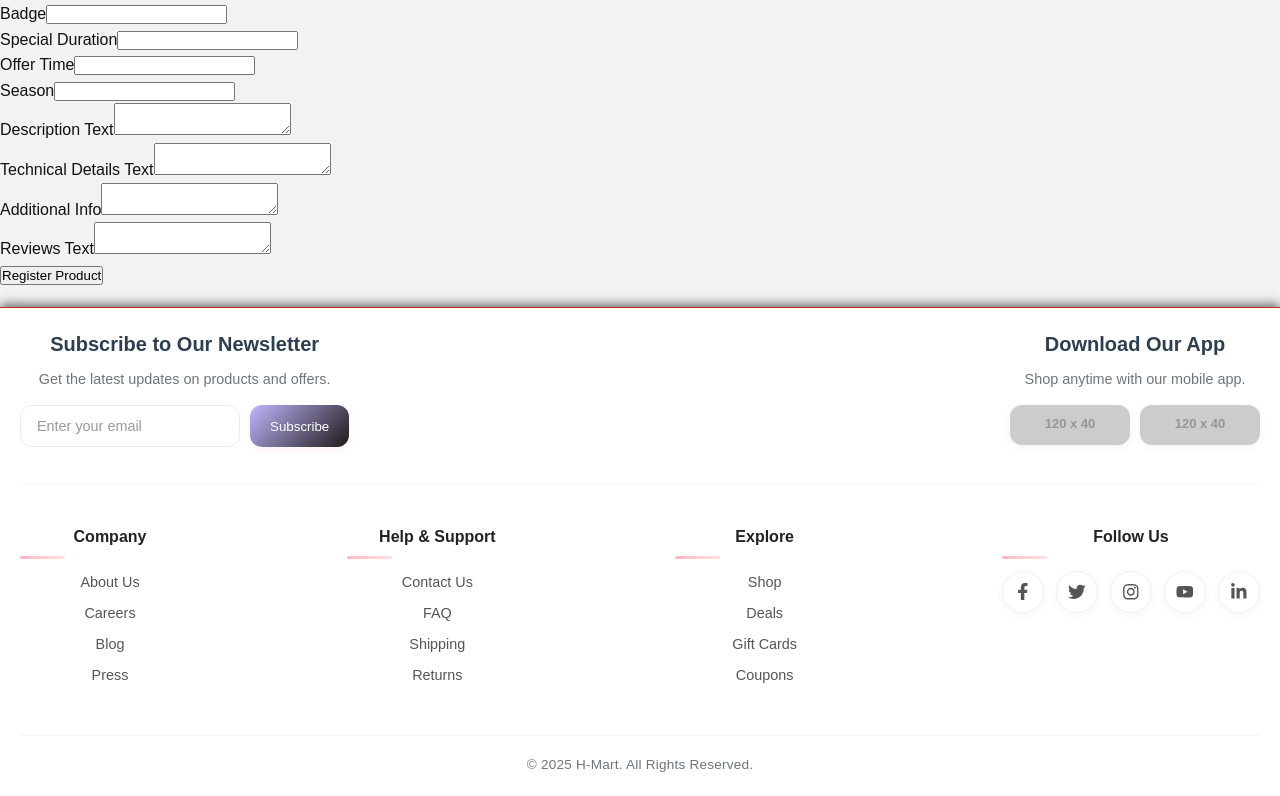
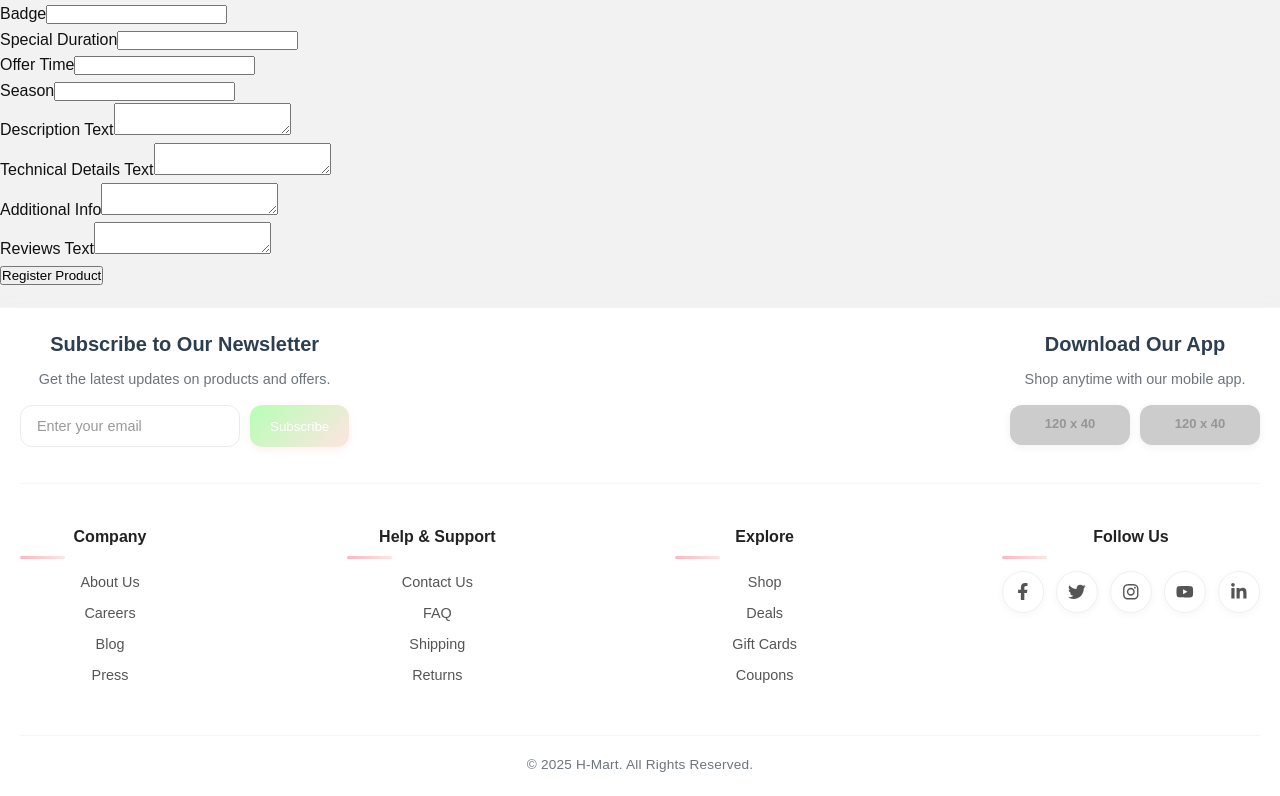
Before and after one commit to 1962HCSuper-User/HA-Mart, a React (Vite) app: page /Testpath in a window 1280 px wide. Shown: the part 726-1522 px from the top of the page. Built offline with nearby package versions, Linux system fonts and the light colour scheme.

Commit message:
Update from Git GUI Tool

```diff
--- a/src/components/Footer.css
+++ b/src/components/Footer.css
@@ -3,8 +3,8 @@
   color: #333 !important;
   font-family: "Poppins", sans-serif;
   padding: 60px 6vw 25px;
-  border-top: 1px solid #ce2323;
-  box-shadow: 0 -3px 10px rgba(23, 22, 22, 0.6);
+  border-top: 1px solid #f3f3f3;
+  box-shadow: 0 -3px 10px rgba(240, 240, 240, 0.6);
   position: relative;
   animation: fadeInUp 0.8s ease-out;
 }
@@ -76,13 +76,13 @@
 }
 
 .newsletter-input input:focus {
-  border-color: #8317e9;
+  border-color: #ffb6c1;
   box-shadow: 0 0 0 3px rgba(255, 182, 193, 0.15);
   transform: scale(1.02);
 }
 
 .newsletter-input button {
-  background: linear-gradient(135deg, #c1b6ff, #1e1918);
+  background: linear-gradient(135deg, #b6ffb6, #ffe4e1);
   color: #fff !important; /* White text on gradient */
   border: none;
   border-radius: 12px;
```
